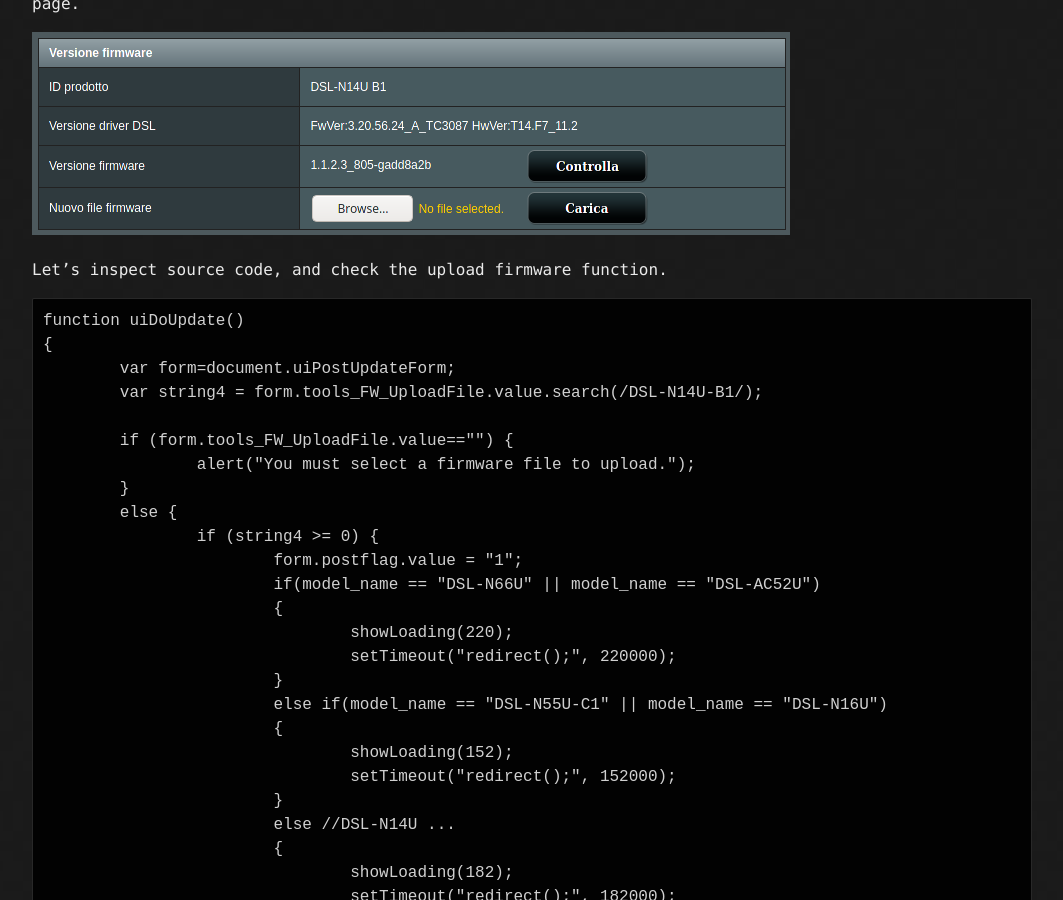
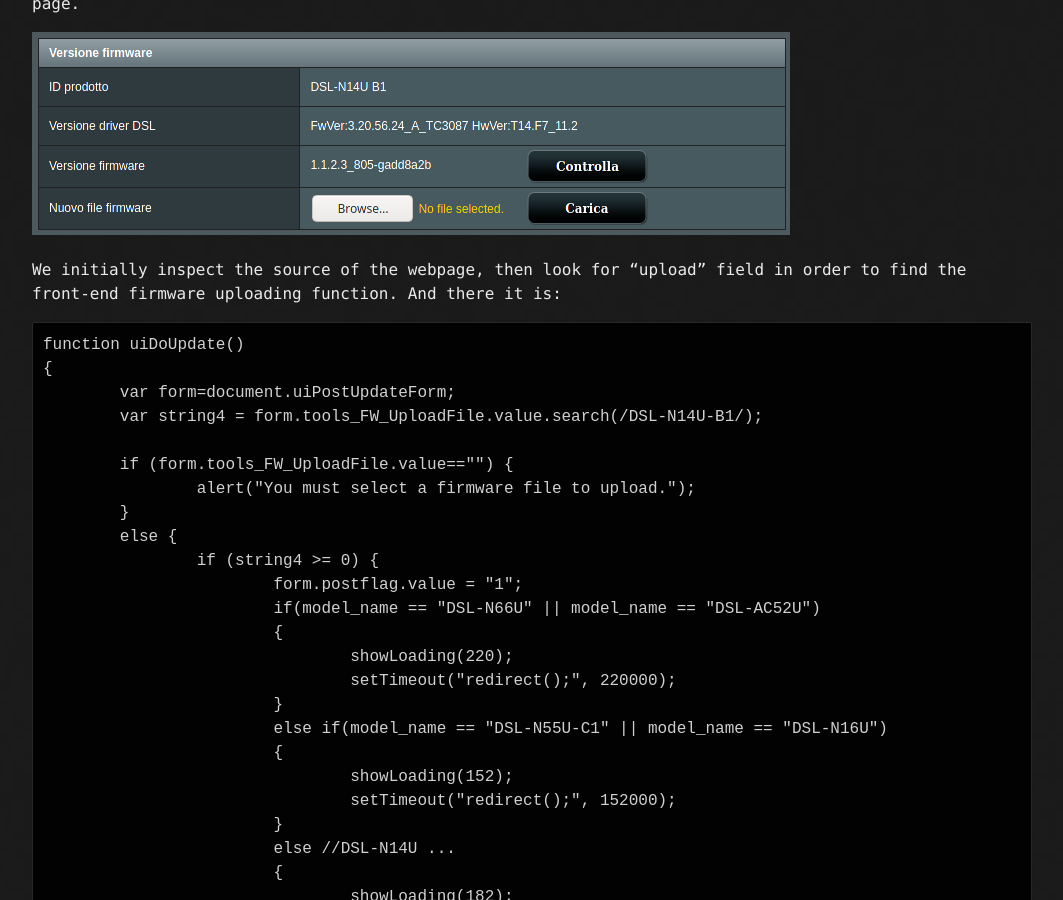
Before and after one commit to kaisersource/kaisersource.github.io, a Jekyll site: the page built from _posts/2021-01-17-dsl-n14u.md, in a window 1280 px wide and 900 px high, scrolled down 1106 px. Shown: the whole window, without its empty margins (108-1171 px from the left). Built offline with Jekyll 4.4.1, drawn with Linux system fonts in a browser that asks for light colours.

Commit message:
Update 2021-01-17-dsl-n14u.md

````diff
--- a/_posts/2021-01-17-dsl-n14u.md
+++ b/_posts/2021-01-17-dsl-n14u.md
@@ -40,8 +40,7 @@ Now let's head back to the firmware update page.
 
 ![](/assets/asus/firmware_update_page.png)
 
-Let's inspect source code, and check the upload firmware function.
-
+We initially inspect the source of the webpage, then look for "upload" field in order to find the front-end firmware uploading function. And there it is:
 ```
 function uiDoUpdate()
 {
````
